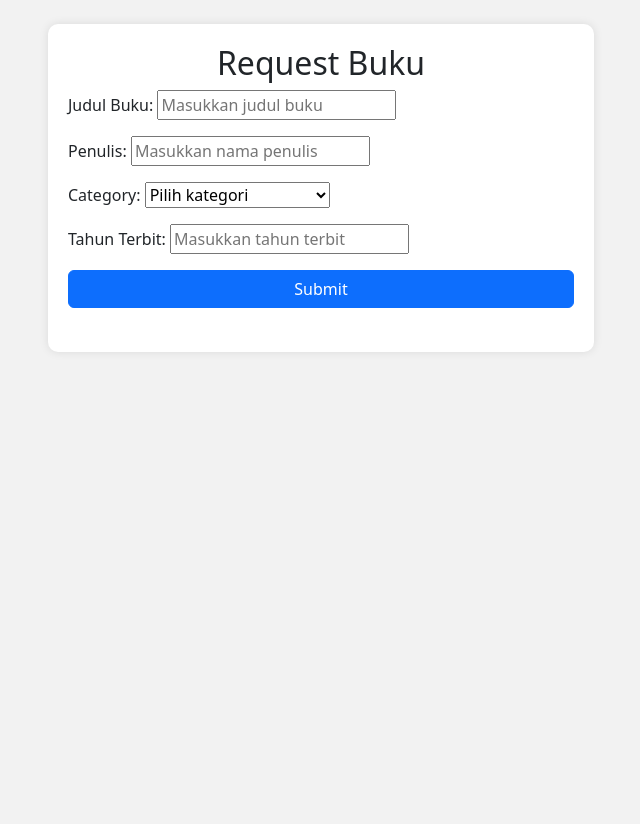
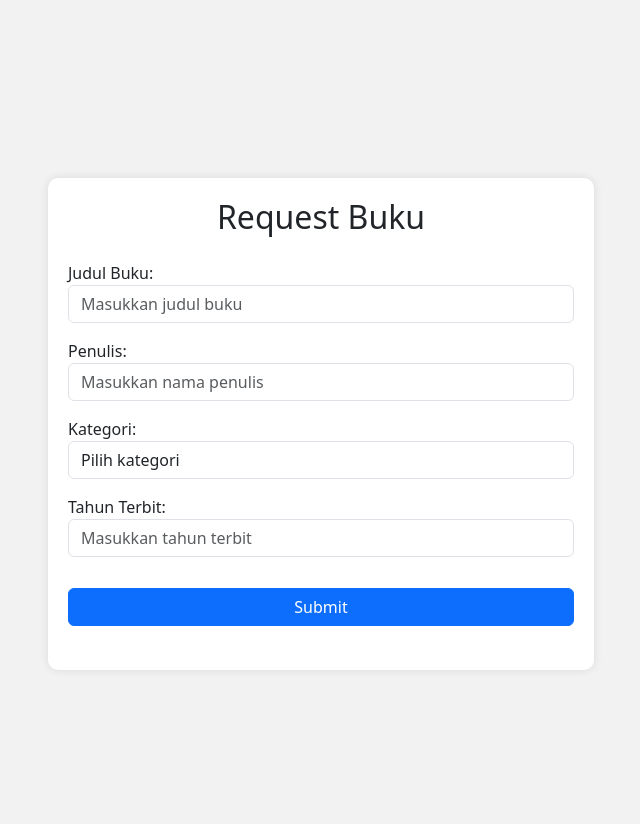
Before and after one commit to PBP-E15/LibPanda, a Django app: page /request-book/ in a window 1280 px wide. Shown: the whole page, without its empty margins (319-959 px from the left). Run offline with Django 4.2, Linux system fonts and the light colour scheme.

Commit message:
Edit style form

```diff
--- a/FormRequest/forms.py
+++ b/FormRequest/forms.py
@@ -11,22 +11,30 @@ class BookForm(forms.ModelForm):
         ('Filosofi', 'Filosofi'),
     )
 
+    title = forms.CharField(
+        max_length=100,
+        widget=forms.TextInput(attrs={'id': 'id_title', 'placeholder': 'Masukkan judul buku', 'class': 'form-control'}),
+        required=True,
+        label='Judul Buku'
+    )
+    author = forms.CharField(
+        max_length=100,
+        widget=forms.TextInput(attrs={'id': 'id_author', 'placeholder': 'Masukkan nama penulis', 'class': 'form-control'}),
+        required=True,
+        label='Penulis'
+    )
     category = forms.ChoiceField(
         choices=CATEGORY_CHOICES,
-        widget=forms.Select(attrs={'id': 'id_category'})
+        widget=forms.Select(attrs={'id': 'id_category', 'placeholder': 'Pilih kategori', 'class': 'form-control'}),
+        required=True,
+        label='Kategori'
+    )
+    year = forms.IntegerField(
+        widget=forms.NumberInput(attrs={'id': 'id_year', 'placeholder': 'Masukkan tahun terbit', 'class': 'form-control'}),
+        required=True,
+        label='Tahun Terbit'
     )
 
     class Meta:
         model = Book
         fields = ['title', 'author', 'category', 'year']
-        widgets = {
-            'title': forms.TextInput(attrs={'id': 'id_title', 'placeholder': 'Masukkan judul buku'}),
-            'author': forms.TextInput(attrs={'id': 'id_author', 'placeholder': 'Masukkan nama penulis'}),
-            'year': forms.NumberInput(attrs={'id': 'id_year', 'placeholder': 'Masukkan tahun terbit'}),
-        }
-        labels = {
-            'title': 'Judul Buku',
-            'author': 'Penulis',
-            'category': 'Kategori',
-            'year': 'Tahun Terbit',
-        }
--- a/FormRequest/templates/form.html
+++ b/FormRequest/templates/form.html
@@ -5,17 +5,10 @@
 {% endblock meta %}
 
 {% block content %}
-<link href="https://fonts.googleapis.com/css2?family=Playfair+Display:wght@400;700&display=swap" rel="stylesheet">
 <style>
     body {
         background: #f2f2f2;
         height: 100%;
-    }
-    .brand {
-        font-size: 20px;
-        font-weight: bold;
-        margin-top: 20px;
-        margin-bottom: 30px;
     }
     .background-container {
         background-color: #ffffff;
@@ -32,21 +25,23 @@
     .centered-text {
         text-align: center;
     }
-    .playfair {
-        font-family: 'Playfair Display', serif;
-        font-weight: bold;
+    .form-control {
+        width: 100%;
+    }
+    button {
+        margin-top: 15px;
     }
 </style>
 
 <div class="container mt-4">
-    <div class="row justify-content-center align-items-top min-vh-100">
+    <div class="row justify-content-center align-items-top center-container">
         <div class="col-md-6">
             <div class="background-container">
-                <h2 class="centered-text">Request Buku</h2>
+                <h2 class="centered-text mb-4">Request Buku</h2>
                 <form method="post" id="book-form">
                     {% csrf_token %}
                     {{ form.as_p }}
-                    <div class="form-group mb-4 d-grid gap-2">
+                    <div class="mb-4 d-grid gap-2">
                         <button class="btn btn-primary login_btn" type="button" id="submit-btn">Submit</button>
                     </div>
                 </form>
@@ -66,7 +61,6 @@ $(document).ready(function() {
         var year = $("#id_year").val();
 
         if (title && author && category && year) {
-            // Semua field telah diisi, maka lakukan pengiriman data
             var csrfToken = $("input[name='csrfmiddlewaretoken']").val();
             $.ajax({
                 type: "POST",
@@ -86,7 +80,7 @@ $(document).ready(function() {
                 }
             });
         } else {
-            showMessage("<p class='text-danger'>Mohon isi semua field terlebih dahulu.</p>", 3000);
+            showMessage("<p class='text-danger'>Harap lengkapi semua informasi yang diperlukan.</p>", 3000);
         }
     });
 });
```
